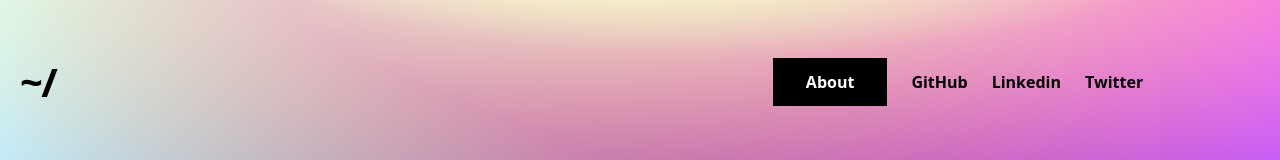
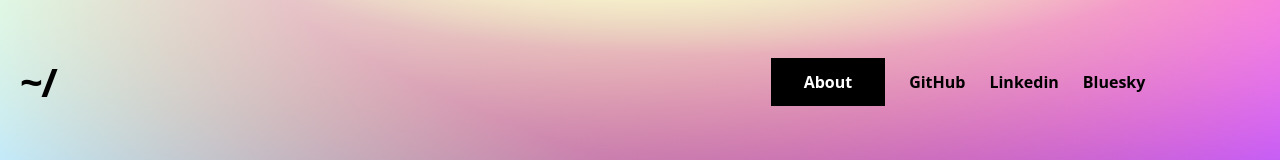
Before and after one commit to dviramontes/dotcom, a Next.js app: page / in a window 1280 px wide. Shown: the part 2367-2527 px from the top of the page. Built offline with nearby package versions, Linux system fonts and the light colour scheme.

Commit message:
r/twitter/bluesky

```diff
--- a/components/footer.tsx
+++ b/components/footer.tsx
@@ -33,10 +33,10 @@ const Footer = () => {
             </a>
             <a
               target="_blank"
-              href="https://twitter.com/dviramontes_"
+              href="https://dviramontes.bsky.social/"
               className="mx-3 font-bold hover:underline"
             >
-              Twitter
+              Bluesky
             </a>
           </div>
         </div>
```
